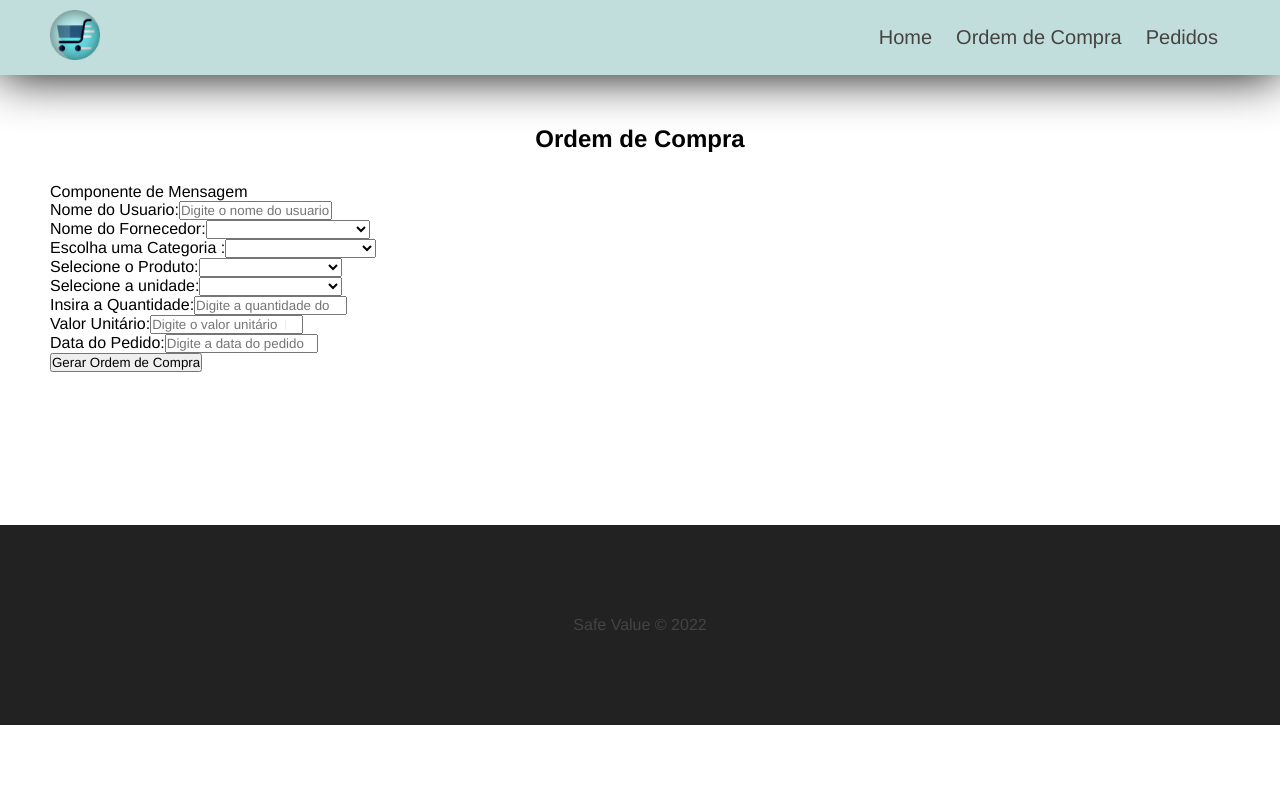
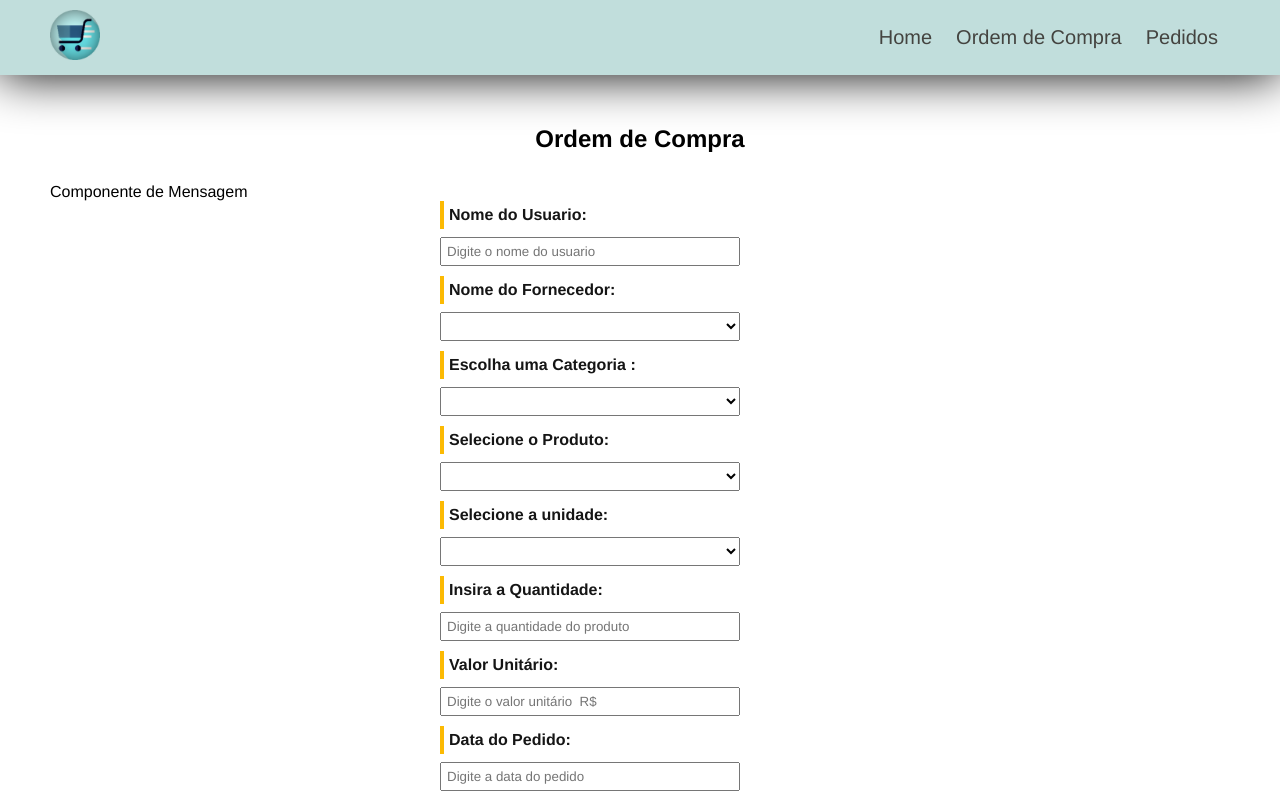
Before and after one commit to DanielCosta30/Page_Pedido_de_Compra, a Vue app: page /OrdemCompra in a window 1280 px wide. Shown: the top 799 px of the page. Built offline with nearby package versions, Linux system fonts and the light colour scheme.

Commit message:
feat(components) Inserido css do Pedidoform.vue

```diff
--- a/src/components/PedidoForm.vue
+++ b/src/components/PedidoForm.vue
@@ -1,17 +1,18 @@
 <template>
 
-    <div>
+    <div class="ordemcompra-container">
+
         <p>Componente de Mensagem</p>
         <form id="ordemcompra-form">
 
             <div class="input-container">
                 <label for="usuario">Nome do Usuario:</label>
-                <input type="text" id="usuario" name="name" v-model="usuario" placeholder="Digite o nome do usuario">
+                <input type="text" id="usuario" name="usuario" v-model="usuario" placeholder="Digite o nome do usuario">
             </div>
 
             <div class="input-container">
                 <label for="fornecedor">Nome do Fornecedor:</label>
-                <select name="forn" id="forn" v-model="fornecedor">
+                <select name="fornecedor" id="forn" v-model="fornecedor">
                     <option value="">Selecione o Fornecedor</option>
                     <option value="Cometa">Supermecado Cometa</option>
                 </select>
@@ -19,7 +20,7 @@
 
             <div class="input-container">
                 <label for="categoria">Escolha uma Categoria :</label>
-                <select name="cat" id="cat" v-model="categoria">
+                <select name="categoria" id="cat" v-model="categoria">
                     <option value="">Selecione a categoria</option>
                     <option value="Limpeza">Limpeza</option>
                 </select>
@@ -27,7 +28,7 @@
 
             <div class="input-container">
                 <label for="produto">Selecione o Produto:</label>
-                <select name="prod" id="prod" v-model="produto">
+                <select name="produto" id="prod" v-model="produto">
                     <option value="">Selecione a Produto</option>
                     <option value="produto">Carne Fraldinha</option>
                 </select>
@@ -35,7 +36,7 @@
 
             <div class="input-container">
                 <label for="unidade">Selecione a unidade:</label>
-                <select name="und" id="und" v-model="unidade">
+                <select name="undidade" id="und" v-model="unidade">
                     <option value="">Selecione a unidade</option>
                     <option value="Kg">Kg</option>
                 </select>
@@ -48,7 +49,7 @@
 
             <div class="input-container">
                 <label for="valor">Valor Unitário:</label>
-                <input type="number" id="valor" name="name" v-model="valor" placeholder="Digite o valor unitário  R$">
+                <input type="number" id="valor" name="valor" v-model="valor" placeholder="Digite o valor unitário  R$">
             </div>
 
             <div class="input-container">
@@ -72,3 +73,44 @@
     }
 
 </script>
+
+<style scoped>
+
+#ordemcompra-container {
+
+    background: gray;
+    filter: opacity(60%);
+    background-position: 0 -350px;
+    background-size: cover;
+    height: 500px;
+    display: flex;
+    align-items: center;
+    justify-content: flex-start;
+ }
+
+#ordemcompra-form{
+    max-width: 400px;
+    margin: 0 auto;
+}
+
+.input-container{
+    display: flex;
+    flex-direction: column;
+    margin-bottom: 10px;
+}
+
+label{
+    font-weight: bold;
+    margin-bottom: 8px;
+    color: rgba(2, 2, 2, 0.925);
+    padding: 5px 5px;
+    border-left: 4px solid #FCBA03;
+}
+
+input, select {
+    padding:5px 5px;
+    width: 300px;
+}
+
+
+</style>
```
